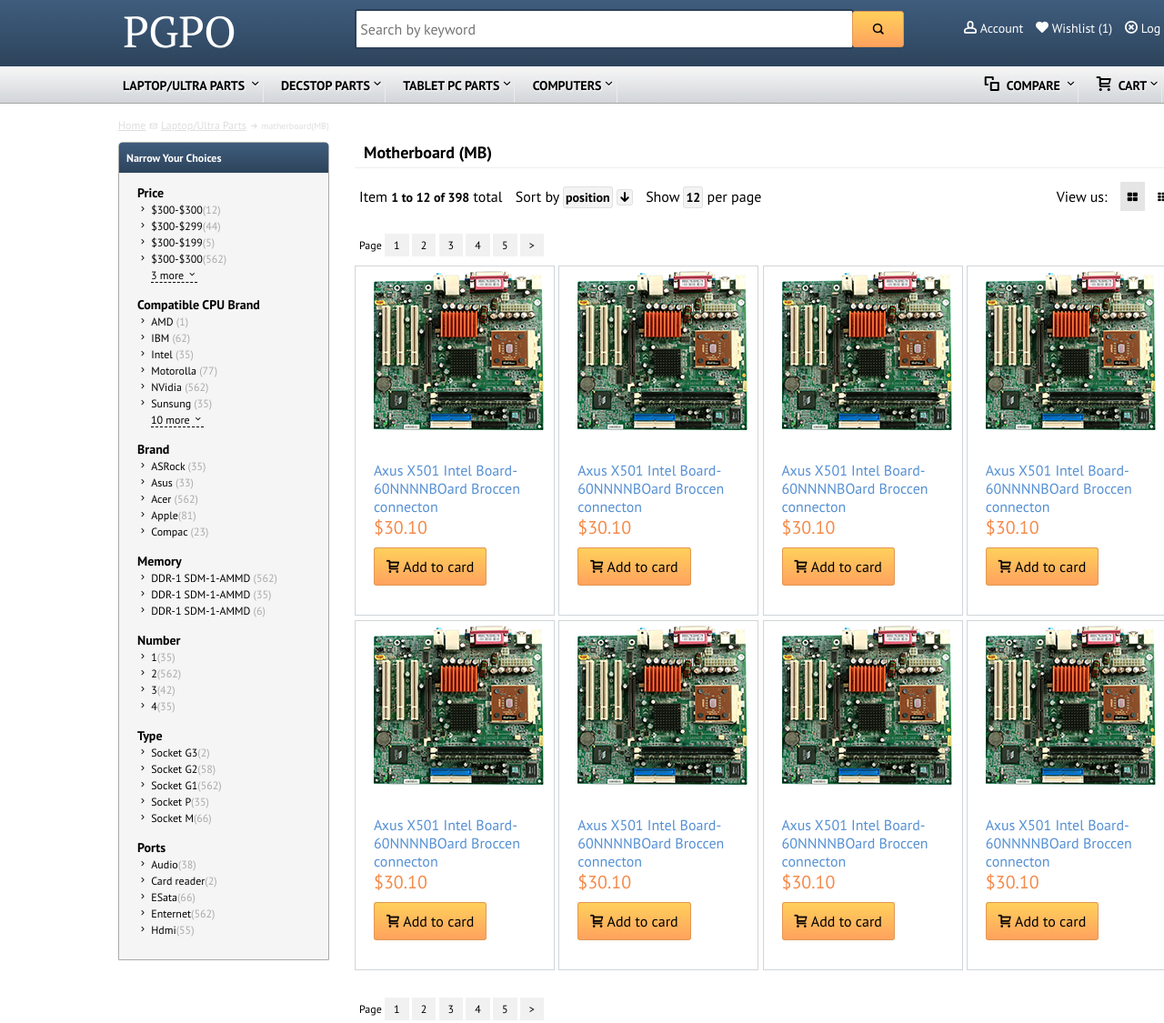
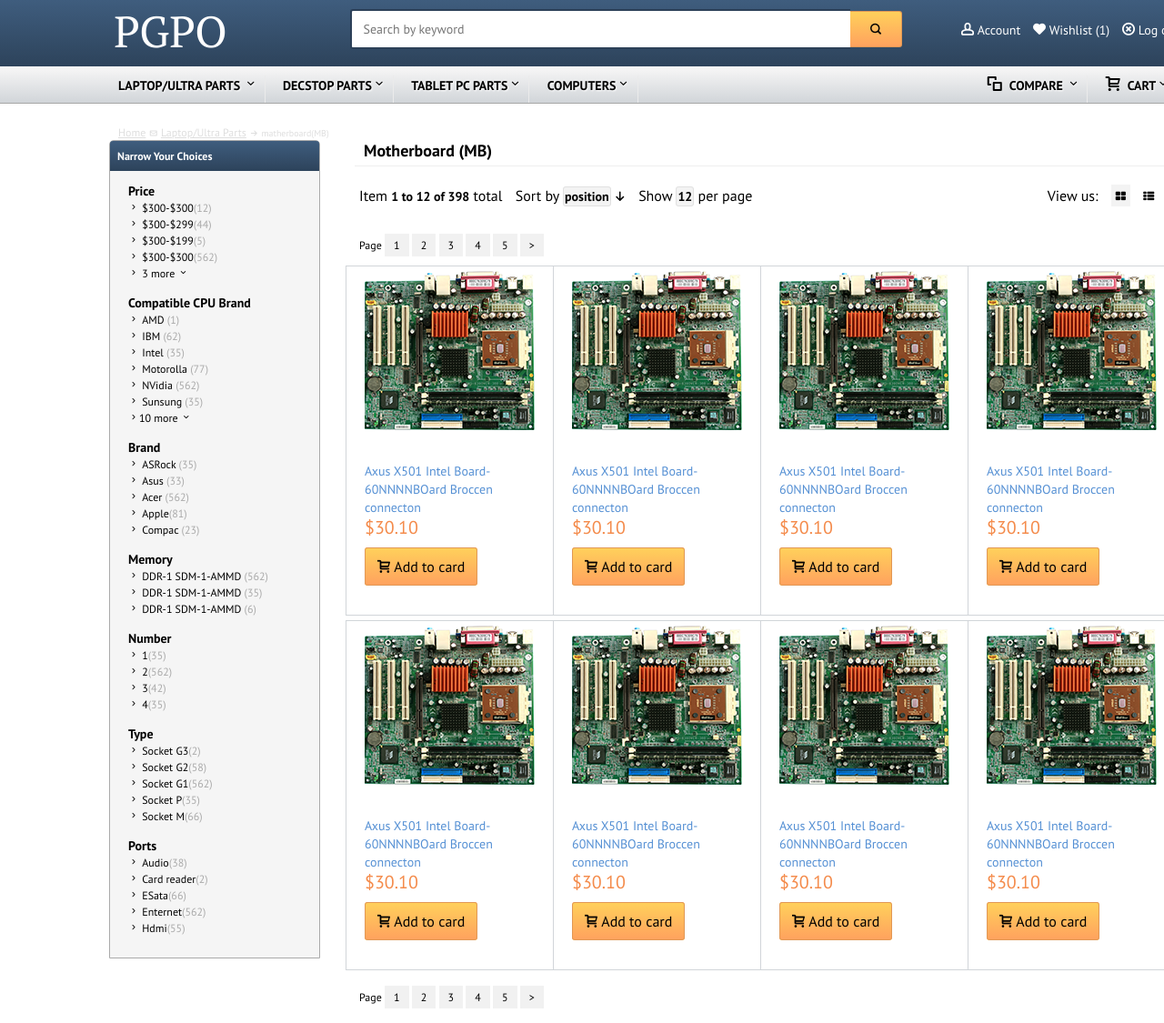
Before and after one commit to Jahtribe/Jahtribe.github.io, a plain HTML site: page index.html in a window 1280 px wide. Shown: the top 1125 px of the page at 91% size. Drawn offline with Linux system fonts and the light colour scheme; files whose address does not match are found by name.

Commit message:
no message

```diff
--- a/index.html
+++ b/index.html
@@ -13,8 +13,8 @@
     <div class="header__i">
         <h1 class="logo">PGPO</h1>
 
-        <form class="search" action="index.html" method="post">
-            <input type="search" name="#" placeholder=" Search by keyword">
+        <form class="search search_i" action="index.html" method="post">
+            <input type="search" name="#" placeholder="  Search by keyword">
             <button class="ic-search" type="submit" value=""></button>
         </form>
 
@@ -67,7 +67,7 @@
                 <li class="sidebar__item"><a class="sidebar__link" href="#"> $300-$299<span>(44)</span></a></li>
                 <li class="sidebar__item"><a class="sidebar__link" href="#"> $300-$199<span>(5)</span></a></li>
                 <li class="sidebar__item"><a class="sidebar__link" href="#"> $300-$300<span>(562)</span></a></li>
-                <li class="sidebar__item"><a class="sidebar__link-more" href="#"> 3 more <i class="ic-down"></i> </a>
+                <li class="sidebar__item"><a class="sidebar__link sidebar__link_more" href="#"> 3 more <i class="ic-down"></i> </a>
                 </li>
             </ul>
             <h3>Compatible CPU Brand</h3>
@@ -78,7 +78,7 @@
                 <li class="sidebar__item"><a class="sidebar__link" href="#"> Motorolla <span>(77)</span></a></li>
                 <li class="sidebar__item"><a class="sidebar__link" href="#"> NVidia <span>(562)</span></a></li>
                 <li class="sidebar__item"><a class="sidebar__link" href="#"> Sunsung <span>(35)</span></a></li>
-                <li class="sidebar__item"><a class="sidebar__link-more" href="#">10 more <i class="ic-down"></i> </a>
+                <li class="sidebar__item"><a class="sidebar__link sidebar__link_more" href="#">10 more <i class="ic-down"></i> </a>
                 </li>
             </ul>
             <h3>Brand</h3>
@@ -129,15 +129,15 @@
                 <ul class="filter__list">
                     <li class="filter__item">Item <span>1 to 12 of 398</span> total</li>
                     <li class="filter__item">Sort by <span class="active"> position</span> <i
-                            class="ic-arrow-down active"></i></li>
+                            class="ic-arrow-down"></i></li>
                     <li class="filter__item">Show <span class="active">12</span> per page</li>
                     <li class="filter__item">View us:</li>
-                    <li class="filter__item-active"><i class="ic-grid"></i></li>
+                    <li class="filter__item filter__item_active"><i class="ic-grid"></i></li>
                     <li class="filter__item"><i class=" ic-list"></i></li>
                 </ul>
             </div>
 
-            <div class="paginator">
+            <div class="paginator paginator-top">
                 <ul class="paginator__list">
                     <li class="paginator__item">Page</li>
                     <li class="paginator__item"><a class="paginator__link" href="#">1</a></li>
@@ -149,8 +149,8 @@
                 </ul>
             </div>
 
-            <div class="product__list">
-                <article class="product__item">
+            <div class="product-list">
+                <article class="product product-1">
                     <img src="img/item.png" alt="Товар-1">
                     <a href="#" class="product__link">Axus X501 Intel Board-60NNNNBOard Broccen connecton</a>
 
@@ -158,7 +158,7 @@
                     <a href="#" class="product__btn"> <i class="icon-cart"></i> Add to card</a>
                 </article>
 
-                <article class="product__item">
+                <article class="product product-2">
                     <img src="img/item.png" alt="Товар-2">
                     <a href="#" class="product__link">Axus X501 Intel Board-60NNNNBOard Broccen connecton</a>
 
@@ -166,7 +166,7 @@
                     <a href="#" class="product__btn"> <i class="icon-cart"></i> Add to card</a>
                 </article>
 
-                <article class="product__item">
+                <article class="product product-3">
                     <img src="img/item.png" alt="Товар-3">
                     <a href="#" class="product__link">Axus X501 Intel Board-60NNNNBOard Broccen connecton</a>
 
@@ -174,7 +174,16 @@
                     <a href="#" class="product__btn"> <i class="icon-cart"></i> Add to card</a>
                 </article>
 
-                <article class="product__item">
+                <article class="product product-4">
+                    <img src="img/item.png" alt="Товар-4">
+                    <a href="#" class="product__link">Axus X501 Intel Board-60NNNNBOard Broccen connecton</a>
+
+                    <p>$30.10</p>
+                    <a href="#" class="product__btn"> <i class="icon-cart"></i> Add to card</a>
+                </article>
+            </div>
+            <div class="product-list">
+                <article class="product product-5">
                     <img src="img/item.png" alt="Товар-4">
                     <a href="#" class="product__link">Axus X501 Intel Board-60NNNNBOard Broccen connecton</a>
 
@@ -182,15 +191,7 @@
                     <a href="#" class="product__btn"> <i class="icon-cart"></i> Add to card</a>
                 </article>
 
-                <article class="product__item">
-                    <img src="img/item.png" alt="Товар-4">
-                    <a href="#" class="product__link">Axus X501 Intel Board-60NNNNBOard Broccen connecton</a>
-
-                    <p>$30.10</p>
-                    <a href="#" class="product__btn"> <i class="icon-cart"></i> Add to card</a>
-                </article>
-
-                <article class="product__item">
+                <article class="product product-6">
                     <img src="img/item.png" alt="Товар-6">
                     <a href="#" class="product__link">Axus X501 Intel Board-60NNNNBOard Broccen connecton</a>
 
@@ -198,7 +199,7 @@
                     <a href="#" class="product__btn"> <i class="icon-cart"></i> Add to card</a>
                 </article>
 
-                <article class="product__item">
+                <article class="product product-7">
                     <img src="img/item.png" alt="Товар-7">
                     <a href="#" class="product__link">Axus X501 Intel Board-60NNNNBOard Broccen connecton</a>
 
@@ -206,7 +207,7 @@
                     <a href="#" class="product__btn"> <i class="icon-cart"></i> Add to card</a>
                 </article>
 
-                <article class="product__item">
+                <article class="product product-8">
                     <img src="img/item.png" alt="Товар-4">
                     <a href="#" class="product__link">Axus X501 Intel Board-60NNNNBOard Broccen connecton</a>
 
@@ -215,7 +216,7 @@
                 </article>
             </div>
 
-            <div class="paginator">
+            <div class="paginator paginator-bottom">
                 <ul class="paginator__list">
                     <li class="paginator__item">Page</li>
                     <li class="paginator__item"><a class="paginator__link" href="#">1</a></li>
--- a/less/style.less
+++ b/less/style.less
@@ -2,7 +2,7 @@
 @import "normalize.less";
 
 .i {
-  width: 1180px;
+  width: 1200px;
   padding: 0;
   margin: 0 auto;
 }
@@ -40,7 +40,8 @@
 
 .login {
   font-size: 14px;
-  margin-top: 10px;
+  margin-top: 12px;
+  margin-right: 13px;
   float: right;
   width: 250px;
 
@@ -68,33 +69,48 @@
 .search {
   float: left;
   margin-top: 10px;
-  margin-left: 125px;
+  margin-left: 130px;
   width: 620px;
   height: 40px;
 
+&_i{
+  width:620px;
+}
+
   input[type="search"] {
-    width: 545px;
-    border: solid 2px #2c4058;
+    font-size: 14px;
+    float: left;
+    width: 543px;
+    border-left: 2px solid #2c4058;
+    border-top: solid 2px #2c4058;
+    border-bottom: solid 2px #2c4058;
+    border-right: none;
     min-height: 35px;
-    padding: 0;
-    border-radius: 3px;
+    padding: 0  0 0 5px;
+    border-radius: 3px 0 0 3px;
     margin: 0;
     height: 40px;
   }
   button[type="submit"] {
+    float: left;
     margin: 0;
     padding: 0;
     width: 57px;
     height: 40px;
     text-decoration: none;
     color: #000;
-    border-radius: 3px;
+    border-radius: 0 3px 3px 0;
     background: linear-gradient(#ffd05b, #ffa25e);
-    border: 1px solid #e19855;
+    border-right: 1px solid #e19855;
+    border-top: 1px solid #e19855;
+    border-bottom: 1px solid #e19855;
+    border-left: none;
     position: relative;
-    z-index: 1000;
-    left: -6px;
-    top: -1px;
+    top: 2px;
+
+
+
+
     font-size: 12px;
   }
   input[type="submit"]::before {
@@ -121,7 +137,7 @@
 
   &__list {
     margin: 0;
-    padding: 10px 0 0 135px;
+    padding: 10px 0 0 130px;
 
     i {
       font-size: 16px;
@@ -134,9 +150,10 @@
     margin-right: 15px;
     border-right: solid 1px #ebebeb;
     height: 30px;
+    padding-right: 7px;
   }
   li:nth-child(4n) {
-    margin-right: 400px;
+    margin-right: 380px;
   }
 
   &__link {
@@ -154,8 +171,8 @@
   margin-left: 90px;
   &__list {
     list-style: none;
-    margin-bottom: 10px;
-    margin-top: 12px;
+    margin-bottom:0;
+    margin-top: 20px;
 
   }
   &__item {
@@ -242,8 +259,8 @@
 
 .catalog {
   float: right;
-  width: 930px;
-  margin-left: 10px;
+  width: 940px;
+  margin: 0;
   &__title {
     padding-left: 10px;
     font-size: 18px;
@@ -251,12 +268,16 @@
     border-bottom: solid 1px #eeeeee;
     padding-bottom: 5px;
     margin-left: 10px;
+    margin-bottom: 20px;
+
 
   }
 }
 
-.product__list {
-  margin-left: 10px;
+.product-list {
+  margin:0;
+  padding: 0;
+  display: flex;
 }
 
 .filter {
@@ -277,11 +298,13 @@
     list-style: none;
 
   }
-  &__item-active {
+  .filter__item_active{
     color: #000;
     display: inline-block;
-    margin-right: 10px;
     list-style: none;
+    padding: 2px 5px 2px 5px;
+    background-color:#f3f3f3;
+
 
   }
   li:nth-child(3n) {
@@ -296,32 +319,31 @@
   }
 
   .active {
-    padding: 2px;
+    padding: 1px;
     background-color: #f3f3f3;
     border: solid 1px #e1e1e1;
     border-radius: 3px;
     font-weight: bold;
   }
-  .filter__item-active {
-    background-color: #e5e5e5;
-    padding: 6px 8px;
-  }
 
 }
 
-.product__item {
+.product {
   padding: 5px 10px 5px 20px;
   display: inline-block;
-  width: 220px;
+  width: 228px;
   height: 385px;
   vertical-align: top;
-  border: 1px solid #d1d5d9;
+  border-left: 1px solid #d1d5d9;
+  border-top: 1px solid #d1d5d9;
+  border-bottom: 1px solid #d1d5d9;
   box-sizing: border-box;
   margin-bottom: 5px;
   .product__link {
     align-content: center;
     text-decoration: none;
     color: #5590d4;
+    font-size: 14px;
   }
   p {
     color: #f48b4b;
@@ -339,6 +361,14 @@
     font-size: 14px;
   }
 }
+
+.product-4{
+  border-right: 1px solid #d1d5d9;
+}
+.product-8{
+  border-right: 1px solid #d1d5d9;
+}
+
 
 .product__btn {
   color: #000;
@@ -360,7 +390,7 @@
   font-size: 12px;
   width: 300px;
   &__list {
-    padding-top: 25px;
+    padding-top: 30px;
     padding-left: 15px;
     margin-bottom: 10px;
     margin-top: 0;
@@ -382,6 +412,17 @@
   }
   a:active {
     background: #e5e5e5;
+  }
+}
+.paginator-top{
+  margin-bottom: 5px;
+}
+.paginator-bottom{
+  .paginator__list {
+    padding-top: 12px;
+    padding-left: 15px;
+    margin-bottom: 10px;
+
   }
 }
 
@@ -419,6 +460,7 @@
 .footer-search {
   float: right;
   width: 400px;
+  margin-right: 10px;
   label {
     font-size: 14px;
     color: #858484
```
